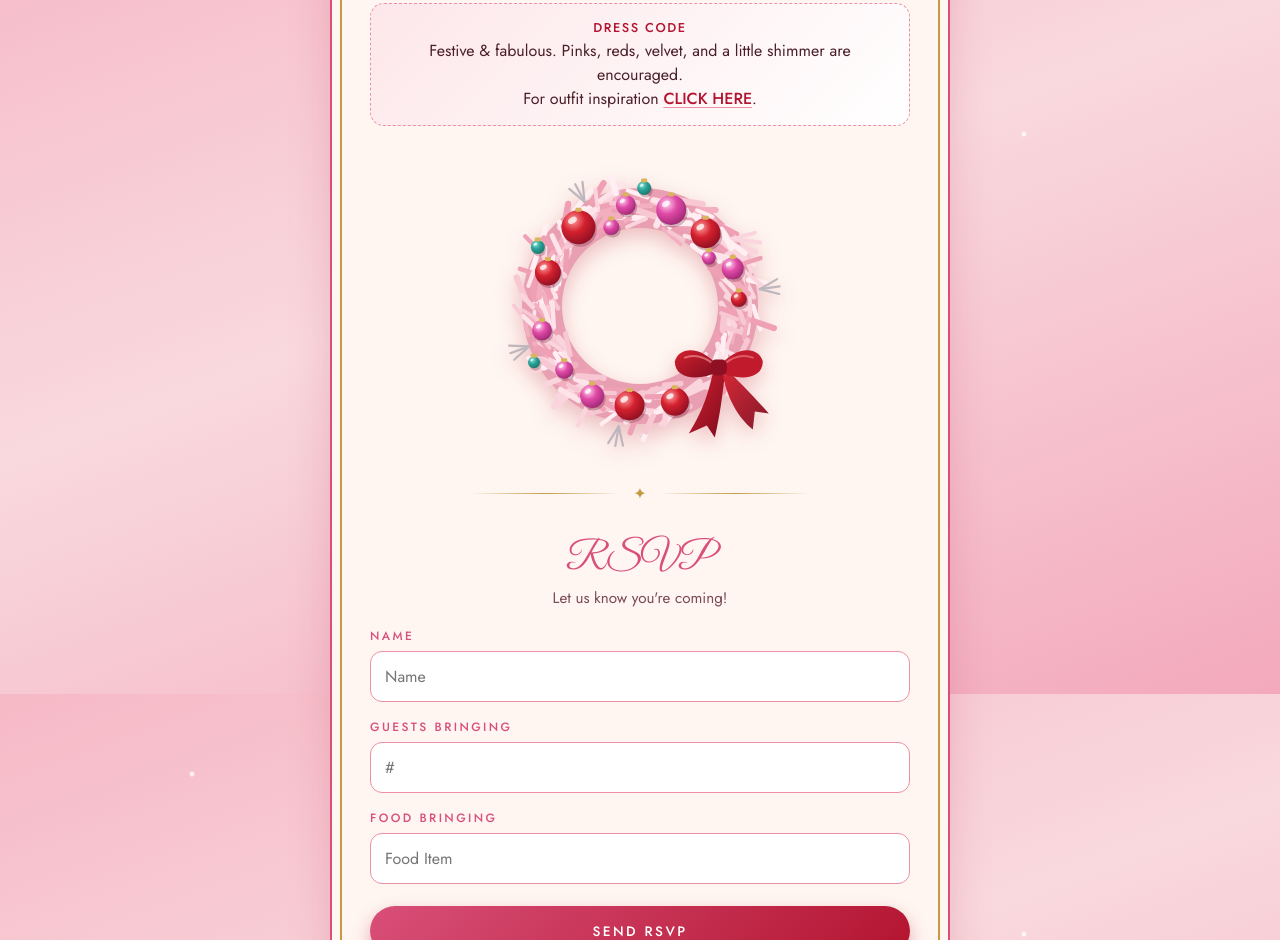
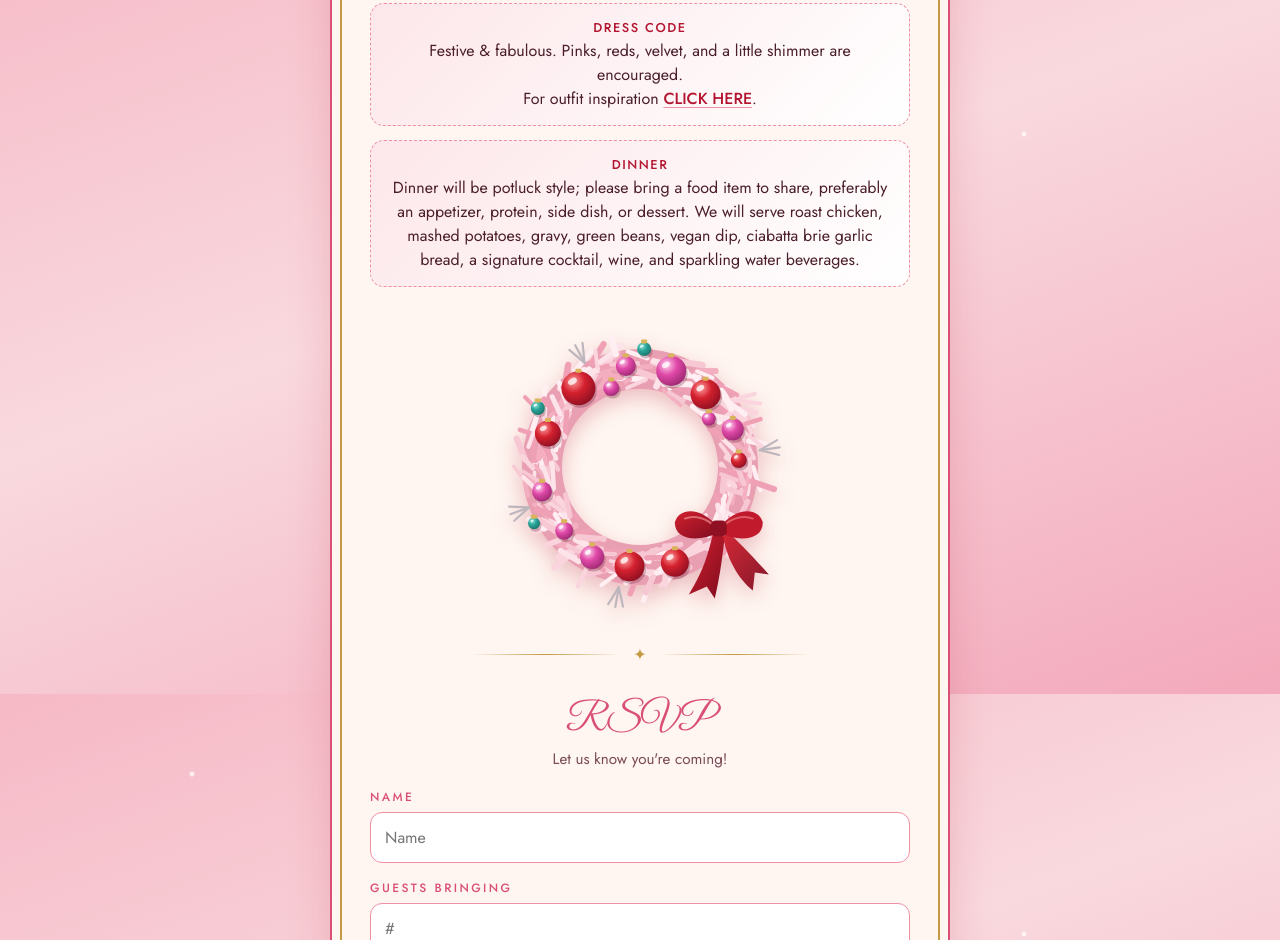
Before and after one commit to jeffwithajeee/Bachelder-Christmas-Party-2026, a plain HTML site: page index.html in a window 1280 px wide. Shown: the part 906-1846 px from the top of the page. Drawn offline with nearby package versions, Linux system fonts and the light colour scheme; a web font is replaced by a local one.

Commit message:
Update index.html

```diff
--- a/index.html
+++ b/index.html
@@ -47,6 +47,7 @@
   .details dt { font-size:.75rem; font-weight:500; letter-spacing:.28em; text-transform:uppercase; color:var(--hot); }
   .details dd { margin:6px 0 0; font-family:"Playfair Display", serif; font-size:1.35rem; }
   .dress { background:linear-gradient(135deg, #fde7ea, #fff); border:1px dashed var(--pink); border-radius:14px; padding:14px 16px; font-size:1rem; line-height:1.5; }
+  .dress + .dress { margin-top:14px; }
   .dress b { color:var(--cherry); font-weight:500; letter-spacing:.12em; text-transform:uppercase; font-size:.8rem; display:block; margin-bottom:2px; }
   .dress a { color:var(--cherry); font-weight:500; text-decoration:underline; text-decoration-color:var(--pink); text-underline-offset:3px; }
   .wreath { margin:30px auto 0; max-width:300px; }
@@ -114,6 +115,11 @@
       <b>Dress Code</b>
       Festive &amp; fabulous. Pinks, reds, velvet, and a little shimmer are encouraged.
       <br>For outfit inspiration <a href="https://pin.it/a7LHILL67" target="_blank" rel="noopener">CLICK HERE</a>.
+    </div>
+
+    <div class="dress">
+      <b>Dinner</b>
+      Dinner will be potluck style; please bring a food item to share, preferably an appetizer, protein, side dish, or dessert. We will serve roast chicken, mashed potatoes, gravy, green beans, vegan dip, ciabatta brie garlic bread, a signature cocktail, wine, and sparkling water beverages.
     </div>
 
     <div class="wreath" aria-hidden="true">
```
